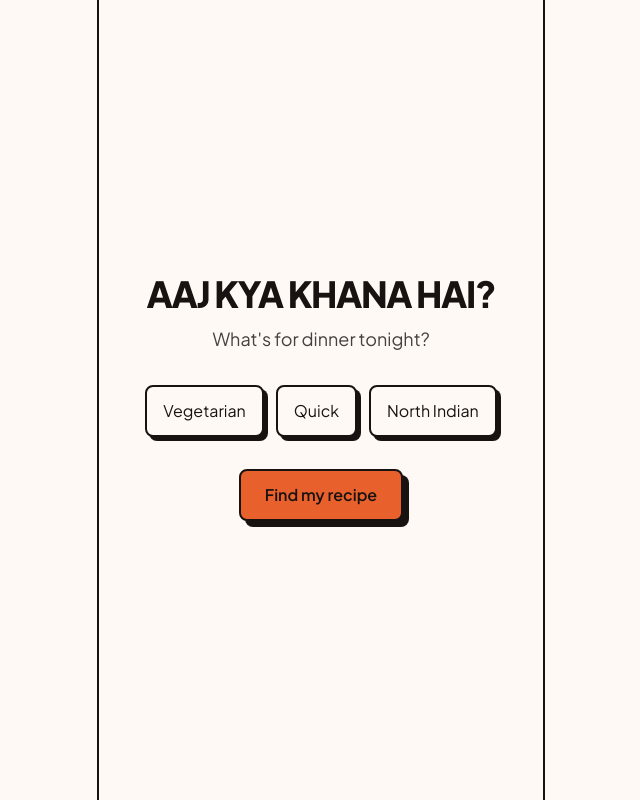
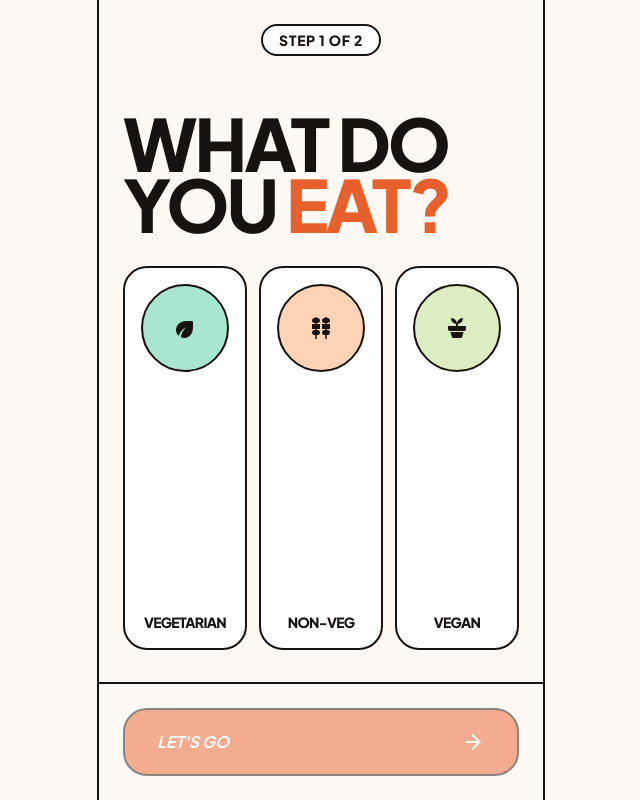
Before and after one commit to shubham2901/AKK, a Next.js app: page / in a window 1280 px wide. Shown: the whole page, without its empty margins (319-959 px from the left). Built offline with nearby package versions, Linux system fonts and the light colour scheme; a web font is replaced by a local one.

Commit message:
feat(03-01): create OnboardingFlow + wire page gate
- OnboardingFlow with step state, AnimatePresence slide transitions
- DietStep (step 0) -> placeholder (step 1)
- page.tsx: hydration gate, onboardingComplete gate

Made-with: Cursor

```diff
--- a/app/page.tsx
+++ b/app/page.tsx
@@ -1,4 +1,16 @@
+'use client'
+
+import { useSessionStore } from '@/stores/session-store'
+import OnboardingFlow from '@/components/onboarding/OnboardingFlow'
+
 export default function Home() {
+  const onboardingComplete = useSessionStore((s) => s.preferences.onboardingComplete)
+  const hasHydrated = useSessionStore((s) => s._hasHydrated)
+
+  if (!hasHydrated) return null
+
+  if (!onboardingComplete) return <OnboardingFlow />
+
   return (
     <main className="min-h-screen flex flex-col items-center justify-center p-6 max-w-md mx-auto border-x-2 border-charcoal">
       <h1 className="font-heading text-charcoal text-4xl font-extrabold tracking-[-0.04em] leading-[0.85] uppercase text-center">
@@ -27,5 +39,5 @@ export default function Home() {
         Find my recipe
       </button>
     </main>
-  );
+  )
 }
--- /dev/null
+++ b/components/onboarding/OnboardingFlow.tsx
@@ -0,0 +1,37 @@
+'use client'
+
+import { useState } from 'react'
+import { AnimatePresence, motion } from 'motion/react'
+import DietStep from './DietStep'
+
+export default function OnboardingFlow() {
+  const [step, setStep] = useState(0)
+
+  return (
+    <AnimatePresence mode="wait">
+      {step === 0 && (
+        <motion.div
+          key="diet"
+          initial={{ x: 300, opacity: 0 }}
+          animate={{ x: 0, opacity: 1 }}
+          exit={{ x: -300, opacity: 0 }}
+          transition={{ type: 'spring', stiffness: 300, damping: 30 }}
+        >
+          <DietStep onNext={() => setStep(1)} />
+        </motion.div>
+      )}
+      {step === 1 && (
+        <motion.div
+          key="blocklist"
+          initial={{ x: 300, opacity: 0 }}
+          animate={{ x: 0, opacity: 1 }}
+          exit={{ x: -300, opacity: 0 }}
+          transition={{ type: 'spring', stiffness: 300, damping: 30 }}
+          className="min-h-screen flex flex-col items-center justify-center p-6 max-w-md mx-auto border-x-2 border-charcoal"
+        >
+          <p className="font-sans text-charcoal text-lg">Blocklist step coming in 03-02</p>
+        </motion.div>
+      )}
+    </AnimatePresence>
+  )
+}
```
